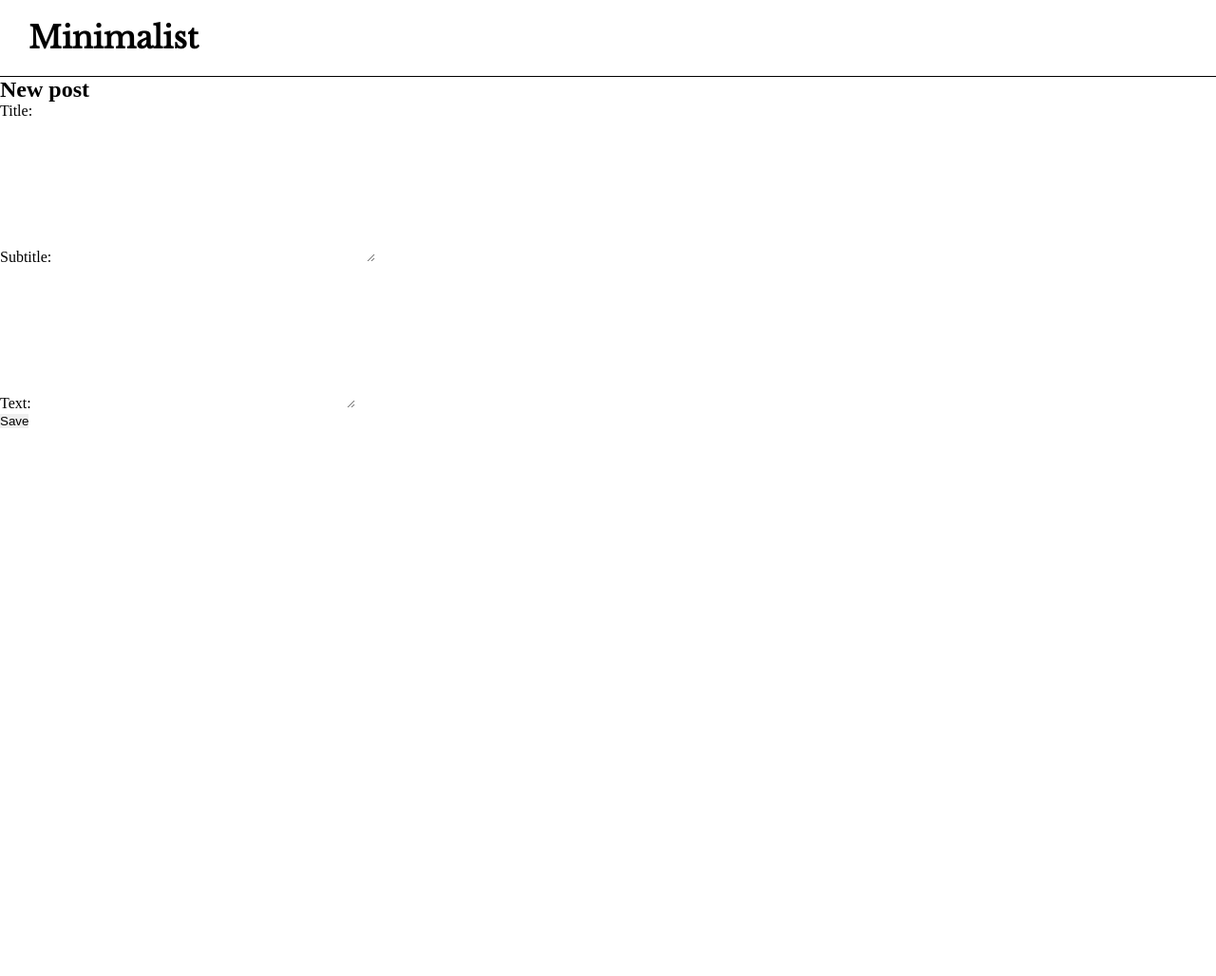
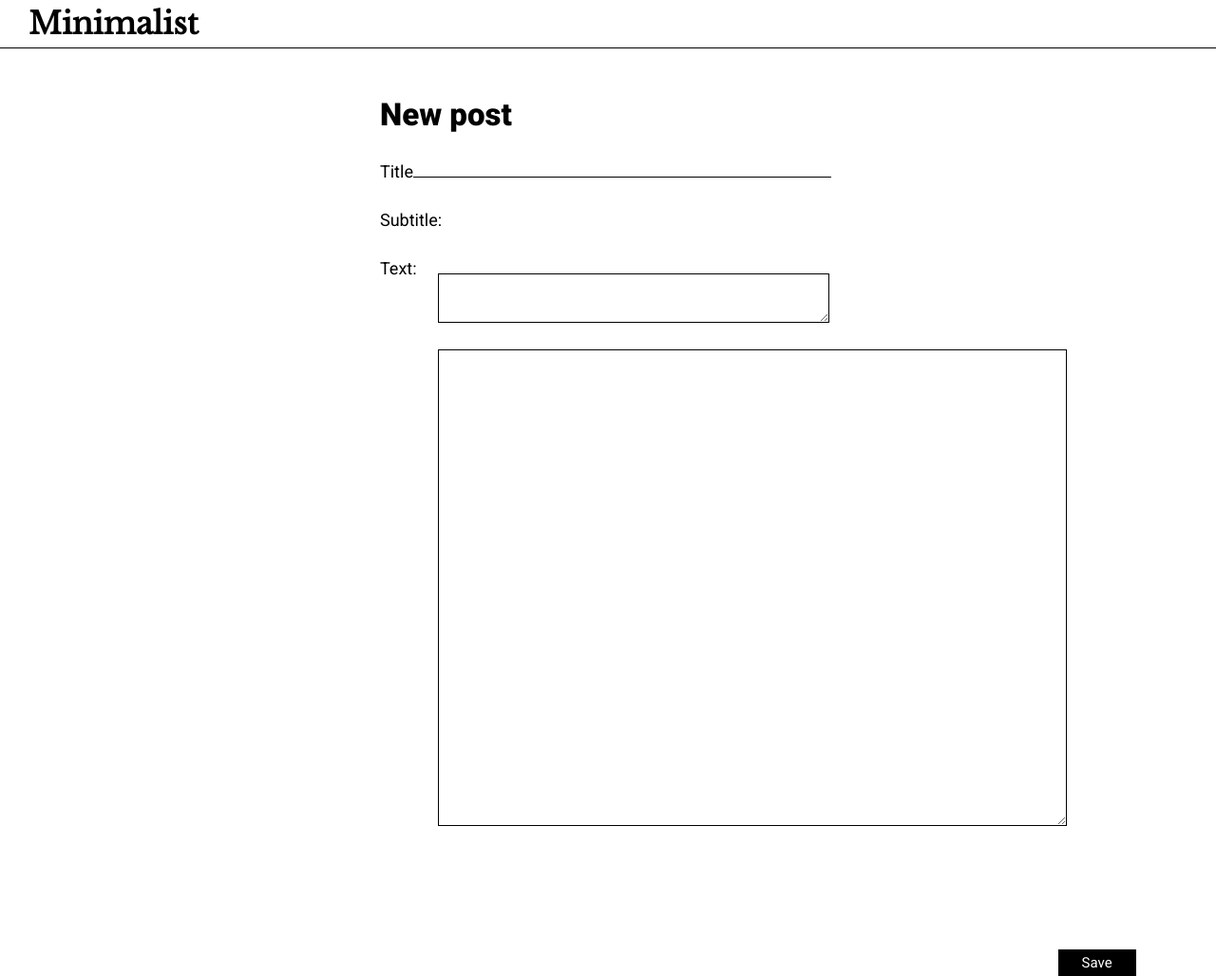
Before and after one commit to ferprr/tp1_testes, a Django app: page /post/new/ in a window 1280 px wide. Shown: the whole page at 95% size. Before the commit the page ends 451 px from the top, so only its background shows below. Run offline with Django 3.2, Linux system fonts and the light colour scheme.

```diff
--- a/blog/static/css/postList.css
+++ b/blog/static/css/postList.css
@@ -10,8 +10,10 @@
   padding: 20px 30px;
 }
 
-.pageHeader h1{
+.pageHeader h1 a{
   font-family: 'Libre Baskerville', serif;
+  text-decoration: none;
+  color: #000;
 }
 
 .contentContainer{
--- /dev/null
+++ b/blog/static/css/postNew.css
@@ -0,0 +1,94 @@
+*{
+  margin:0;
+  padding: 0;
+  border:0;
+}
+
+.pageHeader{
+  margin-top: 0;
+  border-bottom: 1px solid;
+  padding: 5px 30px;
+}
+
+.pageHeader h1 a{
+  font-family: 'Libre Baskerville', serif;
+  text-decoration: none;
+  color: #000;
+}
+
+.edit{
+  display: flex;
+  flex-direction: column;
+  padding: 50px 25rem;
+  height: 44rem;
+}
+
+.editPost{
+  font-family: 'Roboto', sans-serif;
+  font-size: 22px;
+  padding-bottom: 30px;
+}
+
+.postForm{
+  font-family: 'Roboto', sans-serif;
+  font-size: 18px;
+}
+
+.postForm p{
+  padding-bottom: 30px;
+}
+
+#id_title, #id_subtitle, #id_text{
+  position: absolute;
+}
+
+#id_title, #id_subtitle{
+  font-family: 'Roboto', sans-serif;
+  font-size: 17px;
+}
+
+#id_title{
+  border-bottom: 1px solid;
+  box-shadow: 0;
+  left: 34%;
+  height:1rem;
+  width:27.5rem;
+}
+
+#id_subtitle{
+  border: 1px solid;
+  height: 2.5rem;
+  left: 36%;
+  top: 36%;
+  padding: 5px;
+  width:25rem;
+}
+
+#id_title:focus{
+  box-shadow: 0;
+  border-bottom: 1px solid;
+  outline: 0;
+}
+
+#id_text{
+  border: 1px solid;
+  height: 30rem;
+  width: 40rem;;
+  left: 36%;
+  top: 46%;
+  padding: 10px;
+  font-family: 'Roboto', sans-serif;
+  font-size: 15px;
+}
+
+.save{
+  position: absolute;
+  top: 125%;
+  left: 87%;
+  background-color: #000;
+  color: #fff;
+  font-family: 'Roboto', sans-serif;
+  font-size: 15px;
+  padding: 5px 25px;
+  margin-bottom: 5px;
+}
--- a/blog/templates/blog/postDetail.html
+++ b/blog/templates/blog/postDetail.html
@@ -5,7 +5,7 @@
   <meta charset="UTF-8">
   <meta http-equiv="X-UA-Compatible" content="IE=edge">
   <meta name="viewport" content="width=device-width, initial-scale=1.0">
-  <link rel="stylesheet" href="{% static 'css/postDetail.css' %}">
+  <link rel="stylesheet" href="{% static 'css/postDetails.css' %}">
   <link rel="preconnect" href="https://fonts.googleapis.com">
   <link rel="preconnect" href="https://fonts.gstatic.com" crossorigin>
   <link href="https://fonts.googleapis.com/css2?family=Libre+Baskerville&display=swap" rel="stylesheet">
@@ -16,7 +16,7 @@
 </head>
 <body>
   <div class="pageHeader">
-    <h1>Minimalist</h1>
+    <h1><a href="/">Minimalist</a></h1>
   </div>
 
   <div class="post">
--- a/blog/templates/blog/postList.html
+++ b/blog/templates/blog/postList.html
@@ -5,17 +5,17 @@
   <meta charset="UTF-8">
   <meta http-equiv="X-UA-Compatible" content="IE=edge">
   <meta name="viewport" content="width=device-width, initial-scale=1.0">
-  <link rel="stylesheet" href="{% static 'css/postList.css' %}">
   <link rel="preconnect" href="https://fonts.googleapis.com">
   <link rel="preconnect" href="https://fonts.gstatic.com" crossorigin>
   <link href="https://fonts.googleapis.com/css2?family=Libre+Baskerville&display=swap" rel="stylesheet">
   <link href="https://fonts.googleapis.com/css2?family=Roboto:wght@900&display=swap" rel="stylesheet">
   <link href="https://fonts.googleapis.com/css2?family=Roboto&display=swap" rel="stylesheet">
+  <link rel="stylesheet" href="{% static 'css/postList.css' %}">
   <title>Minimalist</title>
 </head>
 <body>
   <div class="pageHeader">
-    <h1>Minimalist</h1>
+    <h1><a href="/">Minimalist</a></h1>
   </div>
 
   <div class="contentContainer">
--- a/blog/templates/blog/postNew.html
+++ b/blog/templates/blog/postNew.html
@@ -5,7 +5,7 @@
   <meta charset="UTF-8">
   <meta http-equiv="X-UA-Compatible" content="IE=edge">
   <meta name="viewport" content="width=device-width, initial-scale=1.0">
-  <link rel="stylesheet" href="{% static 'css/postList.css' %}">
+  <link rel="stylesheet" href="{% static 'css/postNew.css' %}">
   <link rel="preconnect" href="https://fonts.googleapis.com">
   <link rel="preconnect" href="https://fonts.gstatic.com" crossorigin>
   <link href="https://fonts.googleapis.com/css2?family=Libre+Baskerville&display=swap" rel="stylesheet">
@@ -15,13 +15,15 @@
 </head>
 <body>
   <div class="pageHeader">
-    <h1>Minimalist</h1>
+    <h1><a href="/">Minimalist</a></h1>
   </div>
-  <div>
-    <h2>New post</h2>
-    <form method="POST" class="post-form">{% csrf_token %}
+  <div class="edit">
+    <div class="editPost">
+      <h2>New post</h2>
+    </div>
+    <form method="POST" class="postForm">
         {{ form.as_p }}
-        <button type="submit" class="save btn btn-default">Save</button>
+        <button type="submit" class="save">Save</button>
     </form>
   </div>
 </body>
--- a/blog/views.py
+++ b/blog/views.py
@@ -2,6 +2,7 @@ from django.shortcuts import render, get_object_or_404
 from django.utils import timezone
 from .models import Post
 from .forms import PostForm
+from django.shortcuts import redirect
 
 def postList(request):
   posts = Post.objects.filter(published_date__lte=timezone.now()).order_by('published_date')
@@ -12,5 +13,14 @@ def postDetail(request, pk):
   return render(request, 'blog/postDetail.html', {'post': post})
 
 def postNew(request):
-  form = PostForm()
+  if request.method == "POST":
+      form = PostForm(request.POST)
+      if form.is_valid():
+          post = form.save(commit=False)
+          post.author = request.user
+          post.published_date = timezone.now()
+          post.save()
+          return redirect('postDetail', pk=post.pk)
+  else:
+      form = PostForm()
   return render(request, 'blog/postNew.html', {'form': form})
```
Also changed, not shown: blog/static/css/postDetails.css (renamed from blog/static/css/postDetail.css, +5 -3 lines), blog/templates/blog/createArticle.html (deleted, +0 -19 lines), db.sqlite3.
